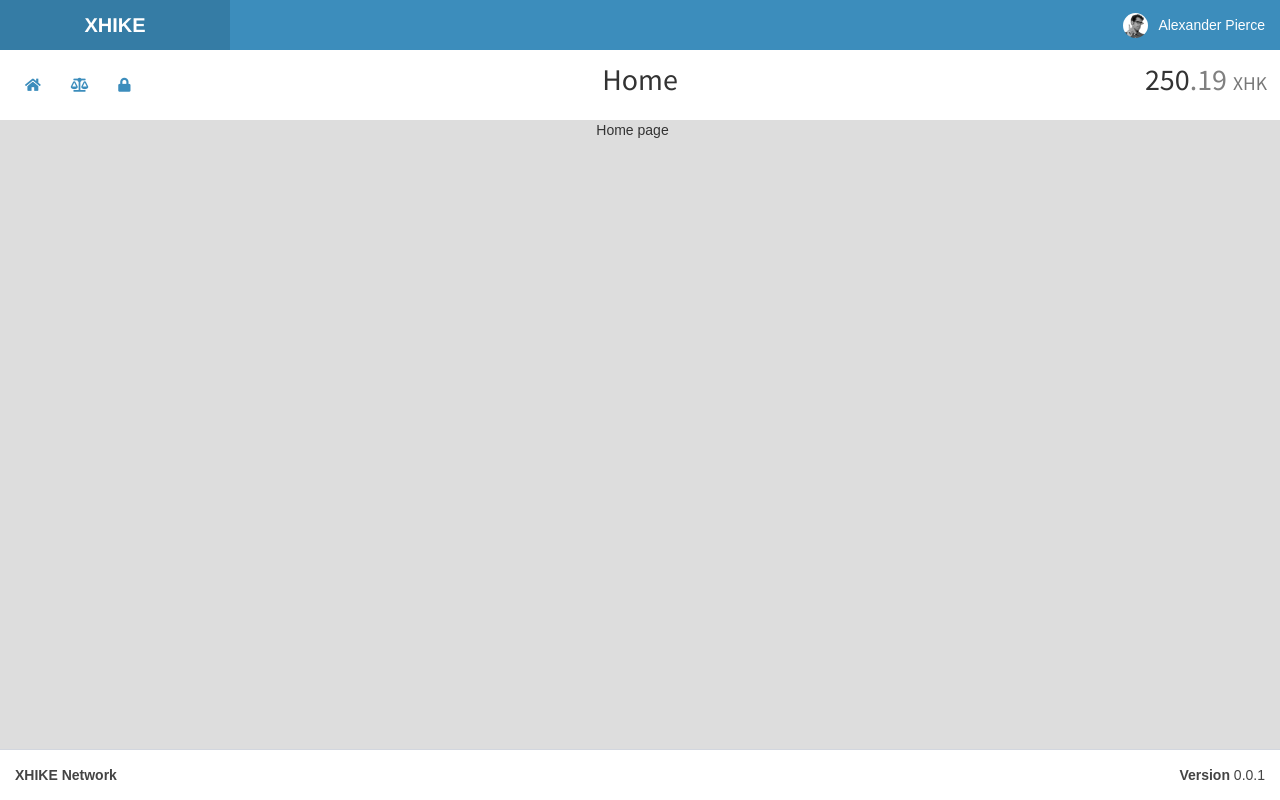
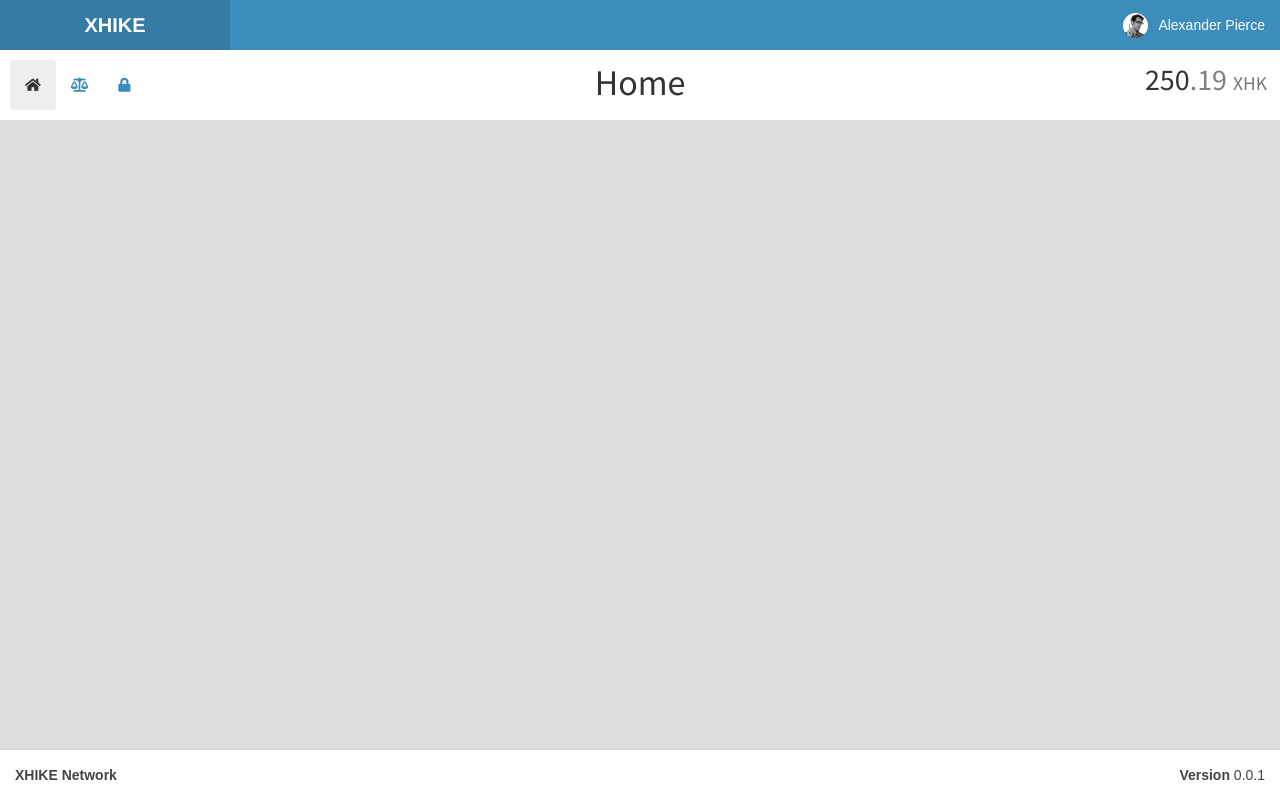
Before and after one commit to XHIKE/xhike-app, a React (Create React App) app: page /home in a window 1280 px wide. Built offline with nearby package versions, Linux system fonts and the light colour scheme; what google-maps-react would draw is missing.

Commit message:
working on stuff

```diff
--- a/src/App.css
+++ b/src/App.css
@@ -57,3 +57,9 @@
 .content-header h1 {
   margin: 3px;
 }
+
+.topMenuActive {
+  color: #333;
+  background-color: #eee;
+  border-radius: 4px;
+}
--- a/src/components/navbar.js
+++ b/src/components/navbar.js
@@ -1,5 +1,5 @@
 import React, { Component } from 'react';
-import { BrowserRouter as Router, Route, Link } from 'react-router-dom';
+import { BrowserRouter as Router, Route, NavLink as Link } from 'react-router-dom';
 
 export default class Navbar extends Component {
     render() {
@@ -11,20 +11,20 @@ export default class Navbar extends Component {
                             <div className="navbar-custom-menu pull-left">
                                 <ul className="nav navbar-nav">
                                     <li className="dropdown messages-menu active">
-                                        <Link className="link-menu no-border" to={'/home'}>
-                                                <i className="fa fa-home"></i>
+                                        <Link activeClassName="topMenuActive" to={'/home'}>
+                                            <i className="fa fa-home"></i>
                                         </Link>
                                     </li>
 
                                     <li className="dropdown notifications-menu">
-                                        <Link className="link-menu no-border" to={'/marketplace'}>
-                                                <i className="fa fa-balance-scale"></i>
+                                        <Link activeClassName="topMenuActive" to={'/marketplace'}>
+                                            <i className="fa fa-balance-scale"></i>
                                         </Link>
                                     </li>
 
                                     <li className="dropdown tasks-menu">
-                                        <Link className="link-menu no-border" to={'/wallet'}>
-                                                <i className="fa fa-lock"></i>
+                                        <Link activeClassName="topMenuActive" to={'/wallet'}>
+                                            <i className="fa fa-lock"></i>
                                         </Link>
                                     </li>
                                 </ul>
@@ -32,7 +32,10 @@ export default class Navbar extends Component {
                         </div>
 
                         <div className="col-sm-4" style={{textAlign: "center"}}>
-                            <h2>Home</h2>
+                            <Route exact path="/" component={() => <h1>Home</h1>}/>
+                            <Route path="/home" component={() => <h1>Home</h1>}/>
+                            <Route path="/marketplace" component={() => <h1>Marketplace</h1>}/>
+                            <Route path="/wallet" component={() => <h1>Wallet</h1>}/>
                         </div>
 
                         <div className="col-sm-4 pull-right" style={{textAlign: "right"}} title="Your balance">
--- a/src/screens/home.js
+++ b/src/screens/home.js
@@ -5,7 +5,6 @@ export default class Home extends Component {
     render() {
         return (
             <div className="App">
-                <span>Home page</span>
             </div>
         );
     }
--- a/src/screens/marketplace.js
+++ b/src/screens/marketplace.js
@@ -5,7 +5,6 @@ export default class Marketplace extends Component {
     render() {
         return (
             <div className="App">
-                <h1>Marketplace</h1>
                 <GoogleApiWrapper />
             </div>
         );
--- a/src/screens/wallet.js
+++ b/src/screens/wallet.js
@@ -5,7 +5,6 @@ export default class Wallet extends Component {
     render() {
         return (
             <div className="App">
-                <h2>My Wallet</h2>
             </div>
         );
     }
```
Also changed, not shown: src/App.js (line endings or trailing spaces).
